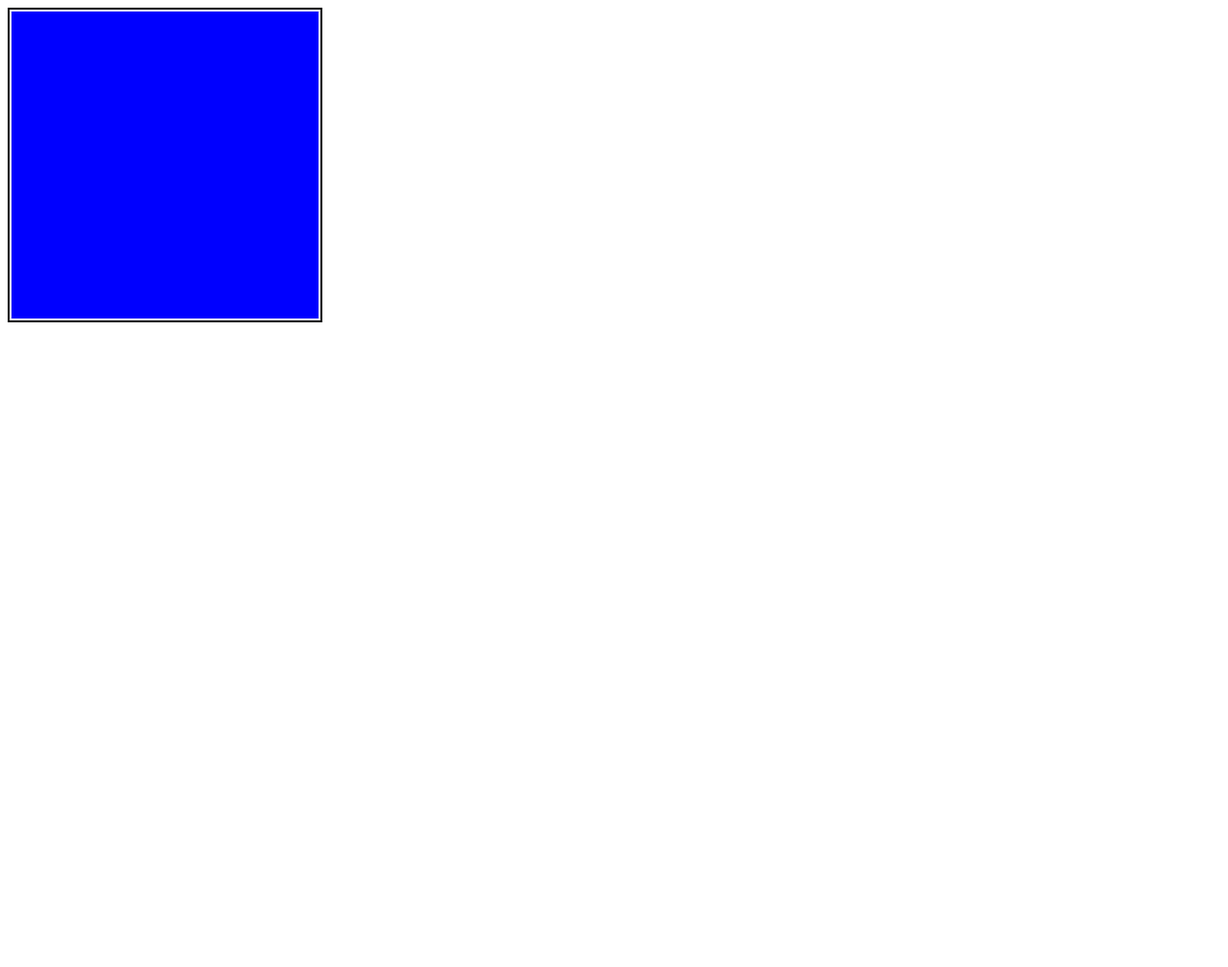
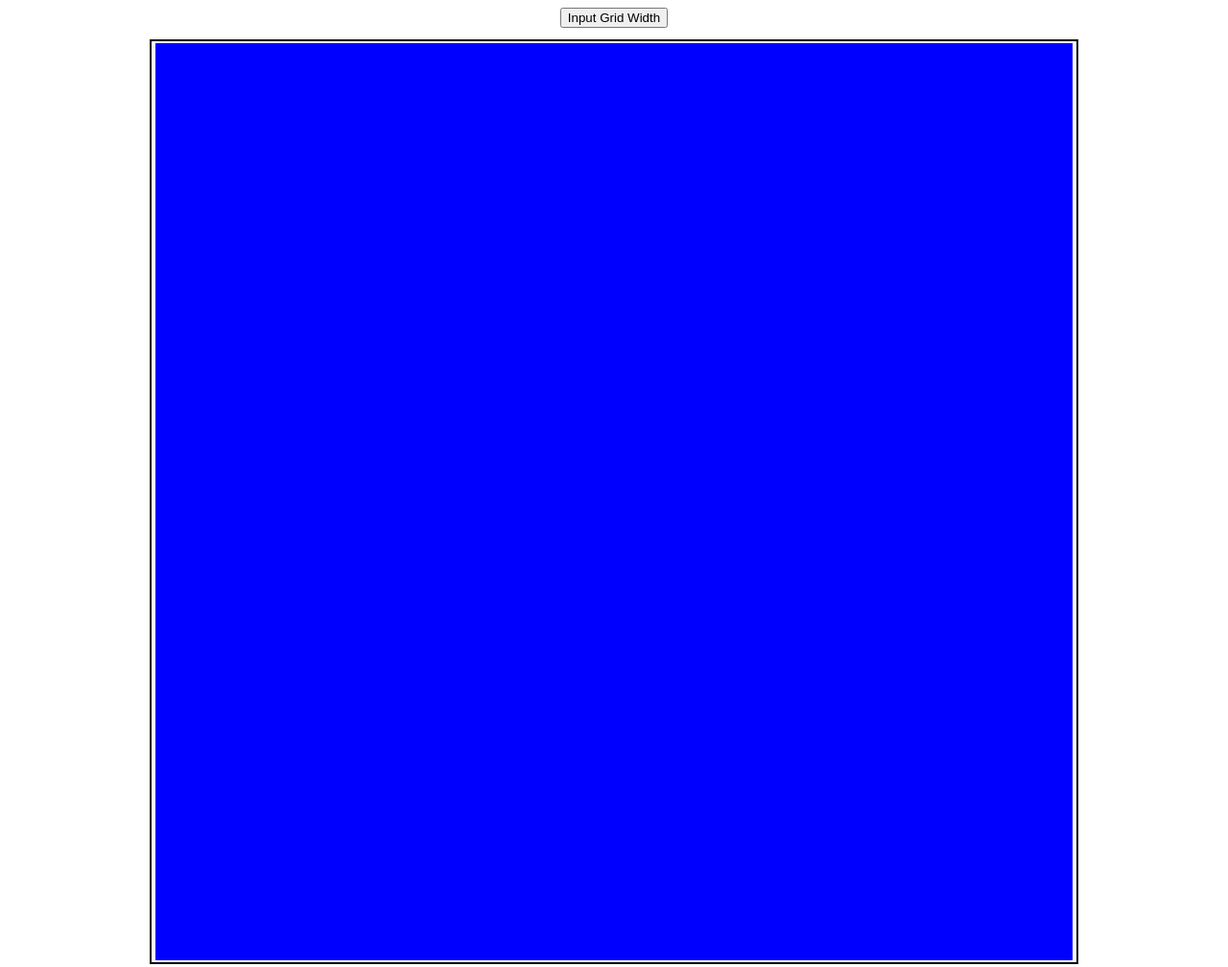
Before and after one commit to ghent12/etch-a-sketch, a plain HTML site: page index.html in a window 1280 px wide. Shown: the whole page at 96% size. Before the commit the page ends 800 px from the top, so only its background shows below. Drawn offline with Linux system fonts and the light colour scheme.

Commit message:
Add button to input grid size--not working yet

```diff
--- a/index.html
+++ b/index.html
@@ -12,6 +12,7 @@
     <header>
 
     </header>
+    <button id="square-count-btn" class="btn">Input Grid Width</button>
     <div id="container">
 
     </div>
--- a/javascript.js
+++ b/javascript.js
@@ -1,47 +1,41 @@
 let gridUnitsWide = 16
-  , gridUnitsHigh = 16
-  , squareWidth = 20
+  , gridUnitsHigh = gridUnitsWide
+  , padding = 2
+  , totalWidth = 960
+  , squareWidth = (totalWidth - (padding * 2)) / gridUnitsWide
   , squareHeight = squareWidth;
 
 const playArea = document.getElementById('container');
+playArea.style.cssText = "border-style: solid; border-color: black; border-width: 2px; padding: 2px; display: flex; flex-wrap: wrap; width: " + totalWidth + "px; height: auto; align-items: center; justify-items: space-between;"
 
-playArea.style.cssText = "border-style: solid; border-color: black; border-width: 2px; padding: 2px; display: flex; flex-wrap: wrap; width: " + (squareWidth * (gridUnitsWide)) + "px; height: auto; align-items: center; justify-items: space-between;"
+const sizeButton = document.getElementById('square-count-btn');
+sizeButton.addEventListener('click', askGridSize)
 
-function makeGrid() {
-  for (i = 0; i < gridUnitsHigh; i++) {
-    for (j = 0; j < gridUnitsWide; j++) {
+function askGridSize() {
+  gridUnitsWide = prompt("How many squares in each width/height? (Max 100)");
+  gridUnitsHigh = gridUnitsWide;
+  clearGrid();
+  makeGrid(gridUnitsWide);
+}
+
+function clearGrid() {
+  let allSquares = Array.from(document.getElementsByClassName('.play-square'));
+  allSquares.forEach(div => div.remove());
+}
+
+function makeGrid(gridUnitCount) {
+  for (i = 0; i < gridUnitCount; i++) {
+    for (j = 0; j < gridUnitCount; j++) {
       let playSquare = playArea.appendChild(document.createElement('div'))
       playSquare.classList.add("play-square", ("row-" + (j + 1)), ("column-" + (i + 1)));
       playSquare.style.cssText = "width: " + squareWidth + "px; height: " + squareHeight + "px; flex-shrink: 1";
+      playSquare.addEventListener('mouseover', addHoveredClass);
     }
   }
 }
 
-makeGrid();
-
-/*
-  function removeTransition(e) {
-    if (e.propertyName !== 'transform') return; // skip it
-
-    console.log(e.propertyName);
-    this.classList.remove('playing');
-  }
-
-  const keys = document.querySelectorAll('.key');
-  keys.forEach(key => key.addEventListener('transitionend', removeTransition));
-*/
-
-
-const playSquareSelect = Array.from(document.getElementsByClassName('.play-square'));
-
-//[].forEach.call()
-
-//const testSquares = Array.prototype.filter.call(playSquareSelect, (playSquareObj) => playSquareObj.nodeName === "DIV")
-playSquareSelect.forEach(square => square.addEventListener('mouseover', addHoveredClass))
-
-console.log(playSquareSelect)
+makeGrid(gridUnitsWide);
 
 function addHoveredClass(e) {
-  console.log(e);
   this.classList.add('hovered-square');
 }
--- a/style.css
+++ b/style.css
@@ -1,3 +1,18 @@
+* {
+  align-items: center;
+  justify-content: center;
+}
+
+button {
+  display: flex;
+  margin-bottom: 12px;
+}
+
+body {
+  display: flex;
+  flex-direction: column;
+}
+
 .play-square {
   background-color: blue;
 }
```
